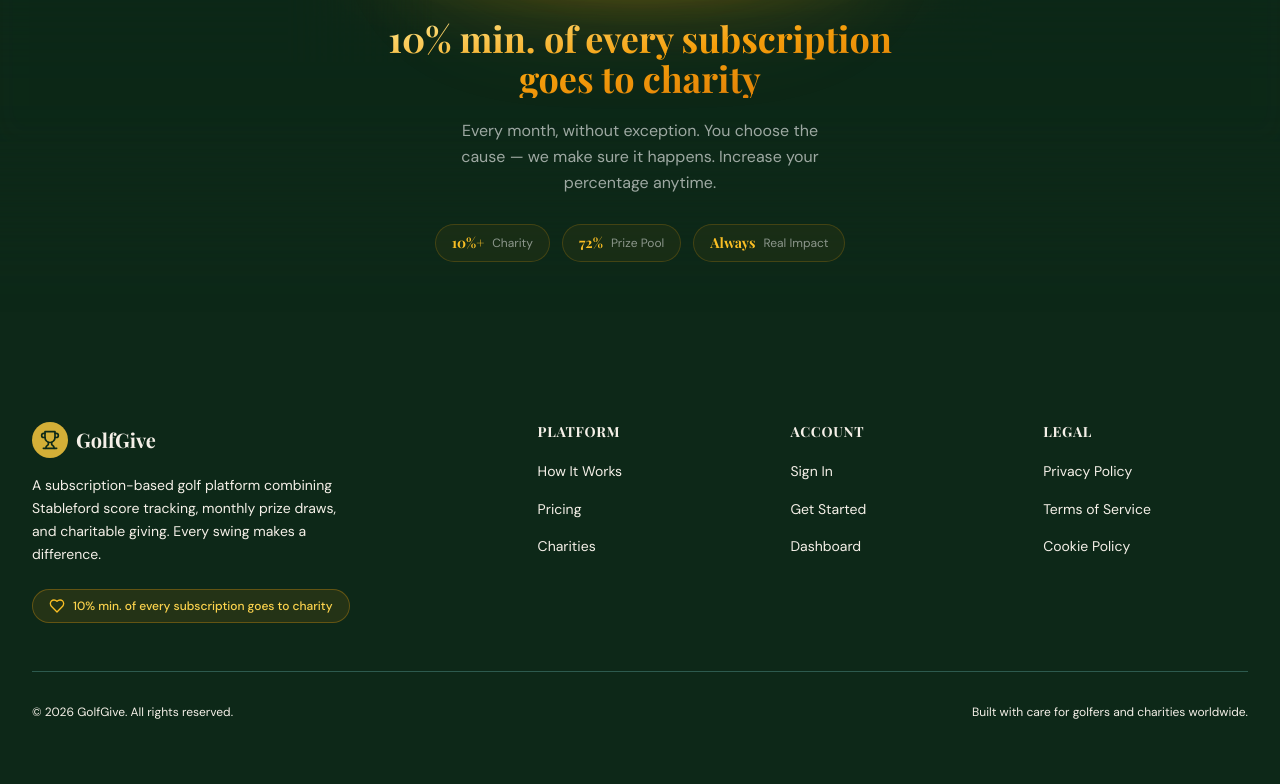
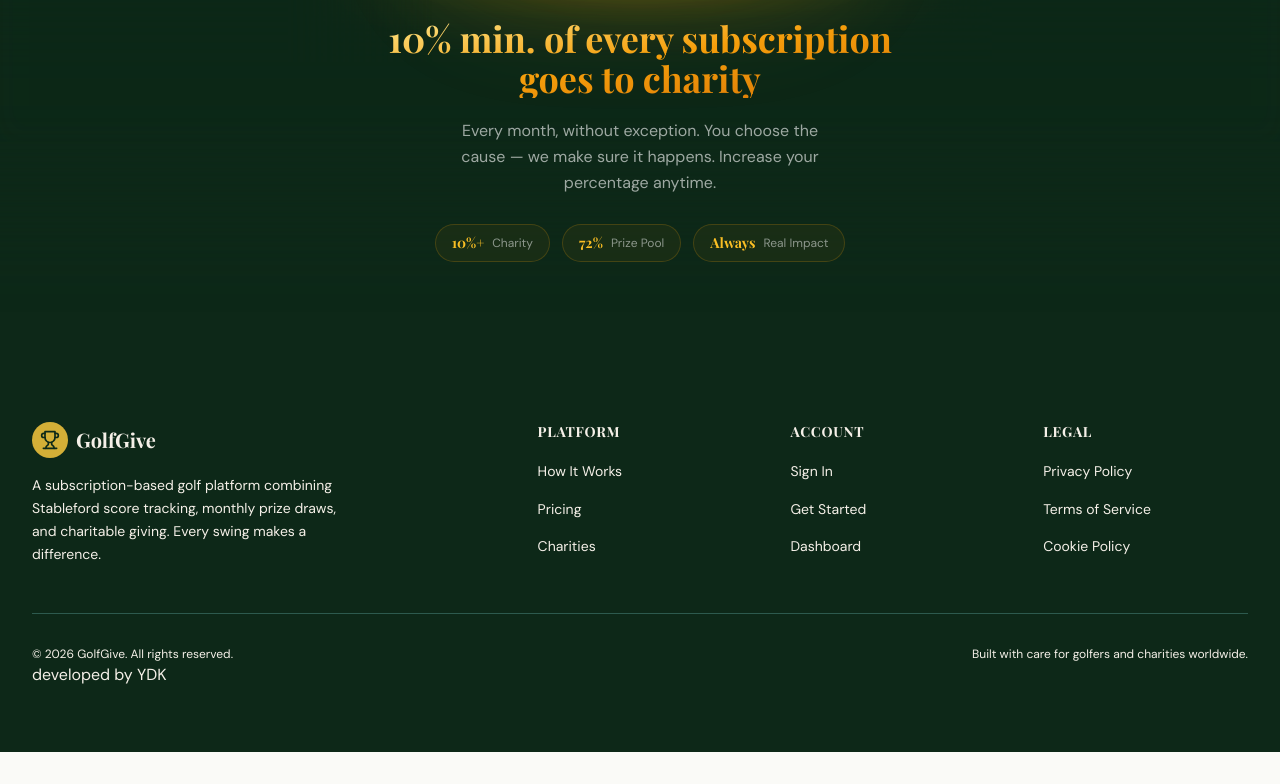
Before and after one commit to DINESHYDK/golf_charity, a Next.js app: page / in a window 1280 px wide. Shown: the part 3874-4658 px from the top of the page. After the commit the page ends 4626 px from the top, so only its background shows below. Built offline with nearby package versions, Linux system fonts and the light colour scheme.

Commit message:
Minor color grading done

```diff
--- a/src/app/(auth)/signup/page.tsx
+++ b/src/app/(auth)/signup/page.tsx
@@ -48,7 +48,7 @@ export default function SignupPage() {
                 <div className="flex items-center justify-center w-6 h-6 rounded-full bg-accent/20 flex-shrink-0 mt-0.5">
                   <Check className="w-3.5 h-3.5 text-accent" />
                 </div>
-                <span className="text-sm text-[var(--color-text-on-dark)]/80 leading-relaxed">
+                <span className="text-sm text-[#efff]/80 leading-relaxed">
                   {benefit}
                 </span>
               </li>
@@ -59,7 +59,7 @@ export default function SignupPage() {
         {/* Trust badge */}
         <div className="flex items-center gap-3 px-4 py-3 rounded-card bg-[var(--color-primary-light)]/40 border border-[var(--color-border-dark)]">
           <Trophy className="w-5 h-5 text-accent flex-shrink-0" />
-          <p className="text-xs text-[var(--color-text-on-dark)]/60 leading-relaxed">
+          <p className="text-xs text-[#eeff]/60 leading-relaxed">
             Secure payments via Stripe. Cancel anytime.
             Your charity donation starts from your first payment.
           </p>
--- a/src/components/auth/SignupForm.tsx
+++ b/src/components/auth/SignupForm.tsx
@@ -140,7 +140,7 @@ export default function SignupForm() {
         <h1 className="font-heading text-3xl font-bold text-[var(--color-text-primary)] mb-2">
           Create your account
         </h1>
-        <p className="font-body text-sm text-[#fedf]">
+        <p className="font-body text-sm text-[#402407]">
           Join GolfGive and start playing for prizes
         </p>
         {/* Show selected plan */}
--- a/src/components/layout/Footer.tsx
+++ b/src/components/layout/Footer.tsx
@@ -32,10 +32,8 @@ export default function Footer() {
   return (
     <footer className="bg-[var(--color-bg-dark)] text-[var(--color-text-on-dark)]">
       <div className="container-custom py-16">
-
         {/* ─── TOP SECTION ───────────────────────── */}
         <div className="grid grid-cols-2 lg:grid-cols-5 gap-8 lg:gap-12 mb-12">
-
           {/* Brand column — wider than the others */}
           <div className="col-span-2 lg:col-span-2">
             <Link href="/" className="flex items-center gap-2 mb-4">
@@ -51,13 +49,6 @@ export default function Footer() {
               tracking, monthly prize draws, and charitable giving. Every swing
               makes a difference.
             </p>
-            {/* Amber trust badge — mirrors the lamp section above */}
-            <div className="mt-6 inline-flex items-center gap-2 px-4 py-2 rounded-full bg-amber-500/10 border border-amber-500/30">
-              <Heart className="w-4 h-4 text-amber-400" />
-              <span className="text-xs font-medium text-amber-300">
-                10% min. of every subscription goes to charity
-              </span>
-            </div>
           </div>
 
           {/* Link columns */}
@@ -95,6 +86,13 @@ export default function Footer() {
             Built with care for golfers and charities worldwide.
           </p>
         </div>
+        <a
+          href="https://portfolio-lemon-sigma-ttzklk8yxq.vercel.app/"
+          target="_blank"
+          rel="noopener noreferrer"
+        >
+          developed by YDK
+        </a>
       </div>
     </footer>
   );
```
